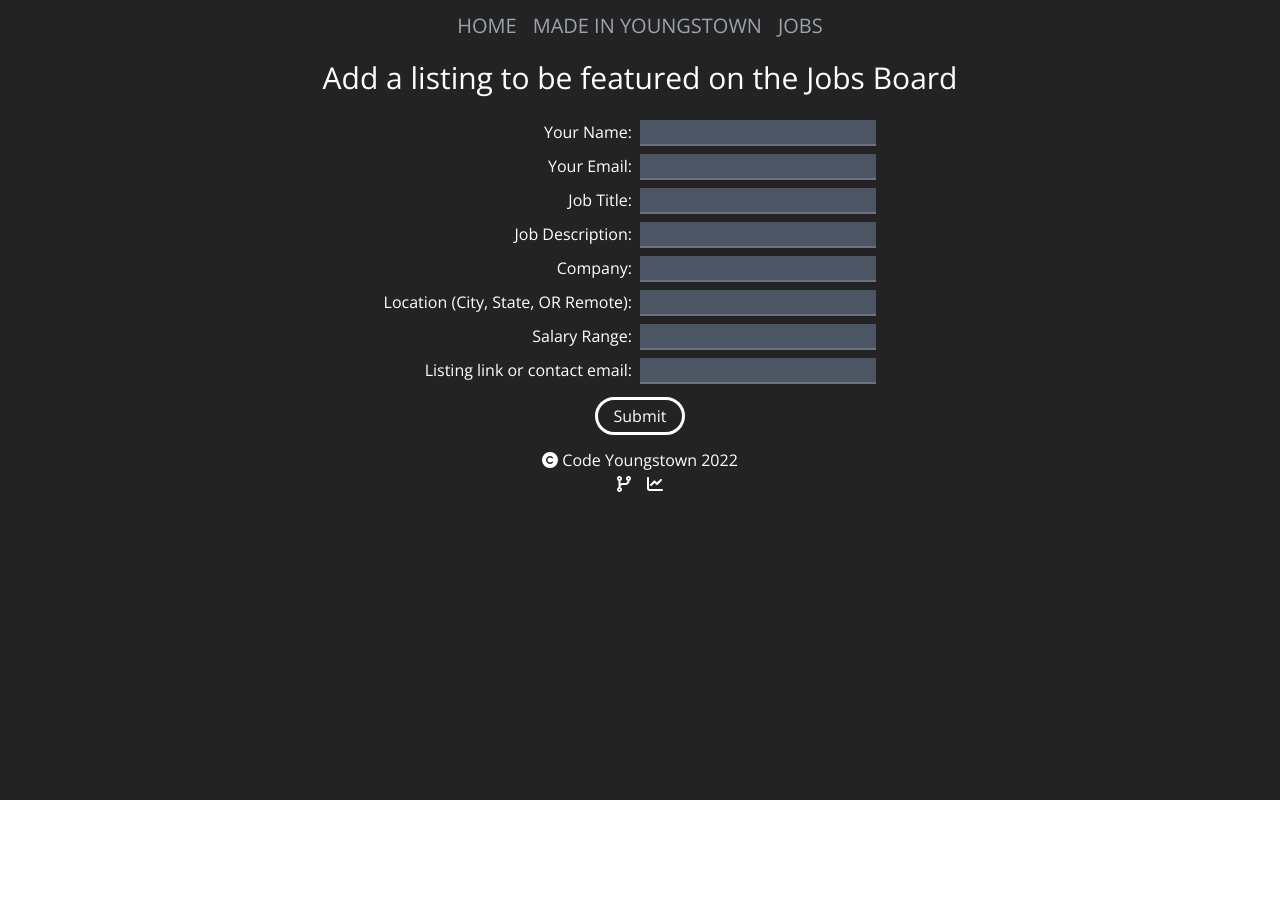
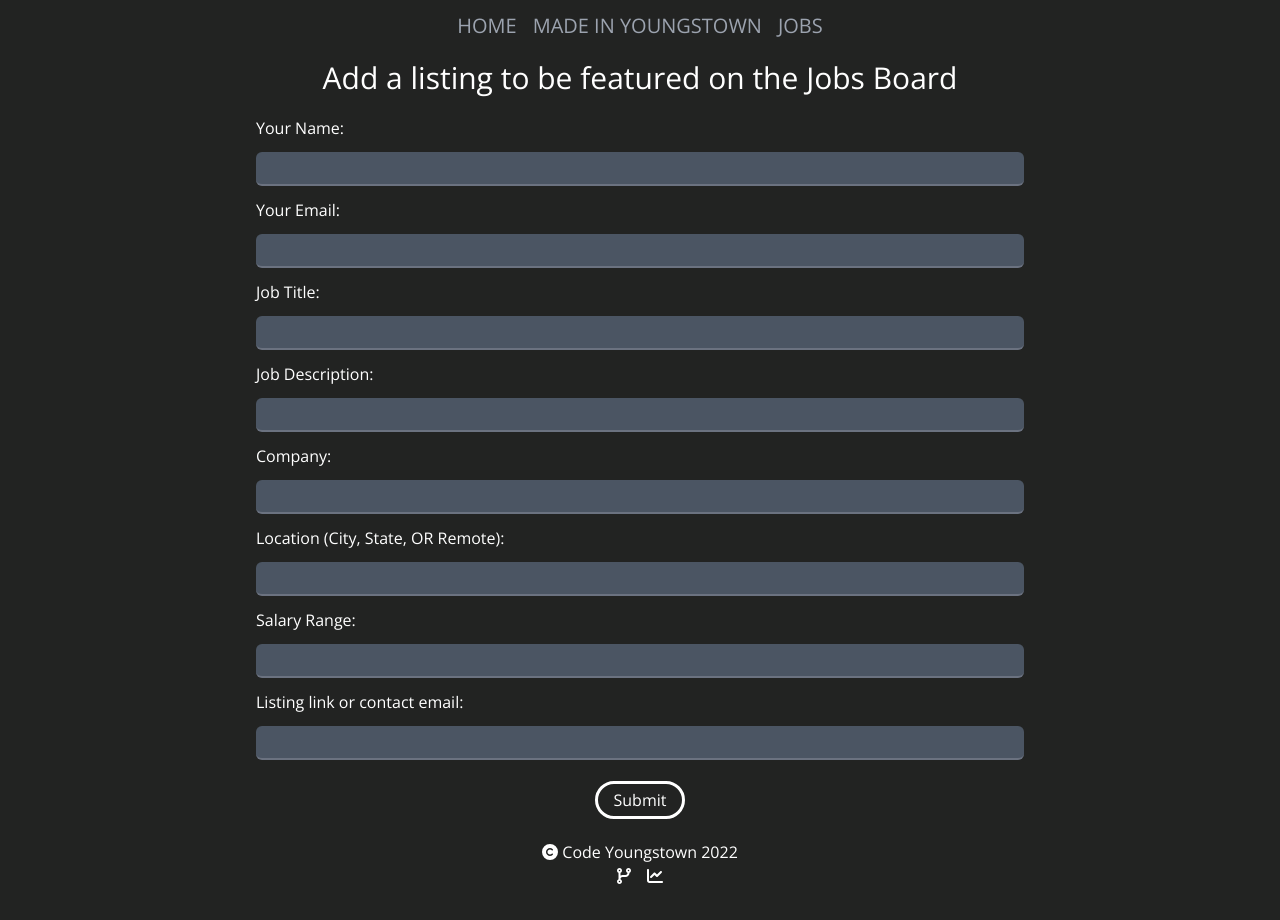
Before and after one commit to codeyoungstown/next-codeyoungstown.com, a Next.js app: page /jobs-form in a window 1280 px wide. Before the commit the page ends 800 px from the top, so only its background shows below. Built offline with nearby package versions, Linux system fonts and the light colour scheme.

Commit message:
updated jobs page and form

```diff
--- a/components/FormField.tsx
+++ b/components/FormField.tsx
@@ -1,11 +1,12 @@
 export default function FormField({ name, label, type = "text" }) {
   return (
-    <div className="grid grid-cols-2 my-2">
-      <label className="text-right mr-2" htmlFor={name}>
+    <div className="w-full my-2 leading-4">
+      <label className="w-full block text-left" htmlFor={name}>
         {label}
       </label>
+      <br />
       <input
-        className="bg-gray-600 p-0 mr-5
+        className="bg-gray-600 p-1 w-full mb-2 rounded-md
                     border-0 border-b-2 border-gray-500
                     focus:ring-0 focus:border-gray-100"
         id={name}
--- a/pages/jobs-form.tsx
+++ b/pages/jobs-form.tsx
@@ -8,9 +8,9 @@ export default function JobsForm() {
         Add a listing to be featured on the Jobs Board
       </h1>
 
-      <div className="flex justify-center mt-2">
+      <div className="flex w-full justify-center">
         <form
-          className="flex-row"
+          className="w-full max-w-screen-md m-2"
           action="https://mailto:contact@codeyoungstown.com?subject=New Job Listing"
           target="__blank"
           method="post"
```
